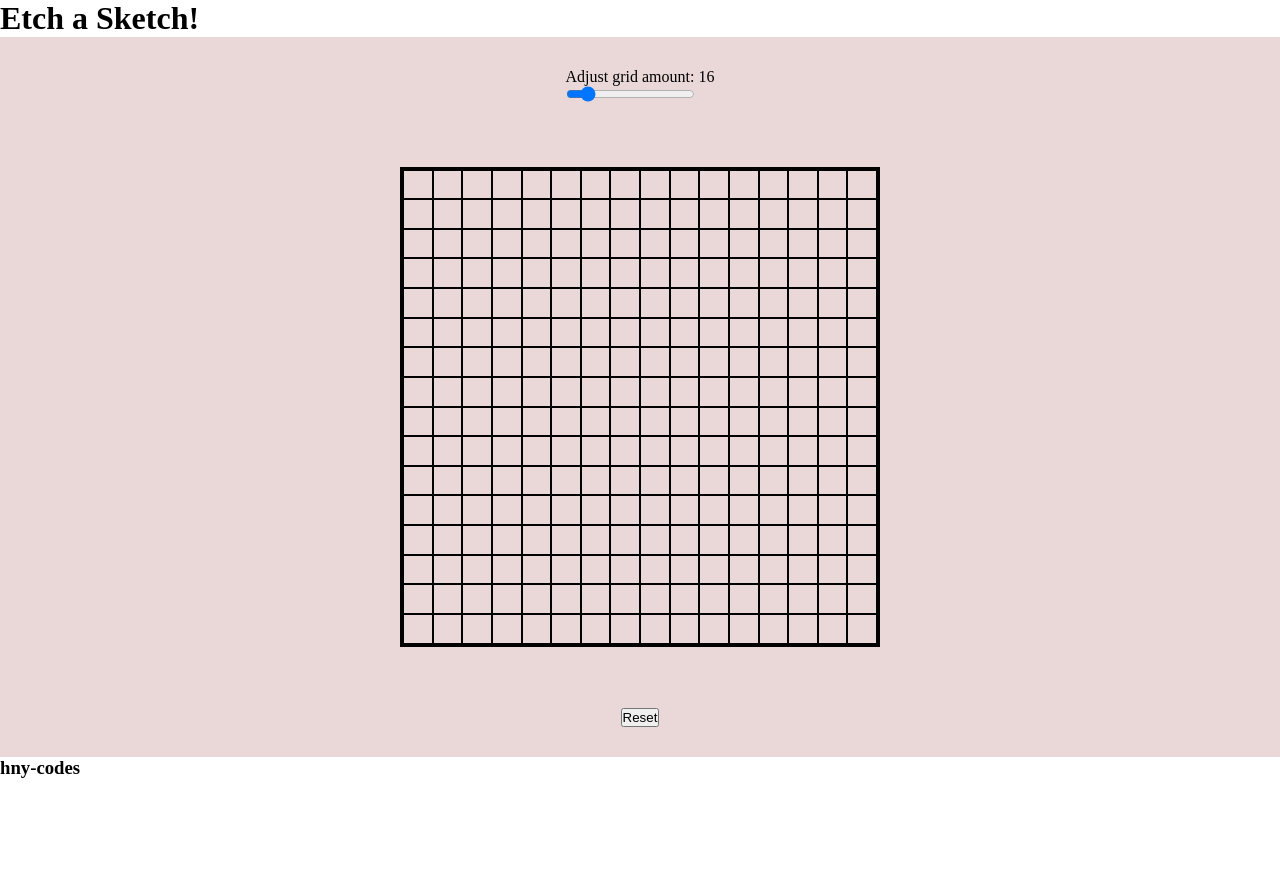
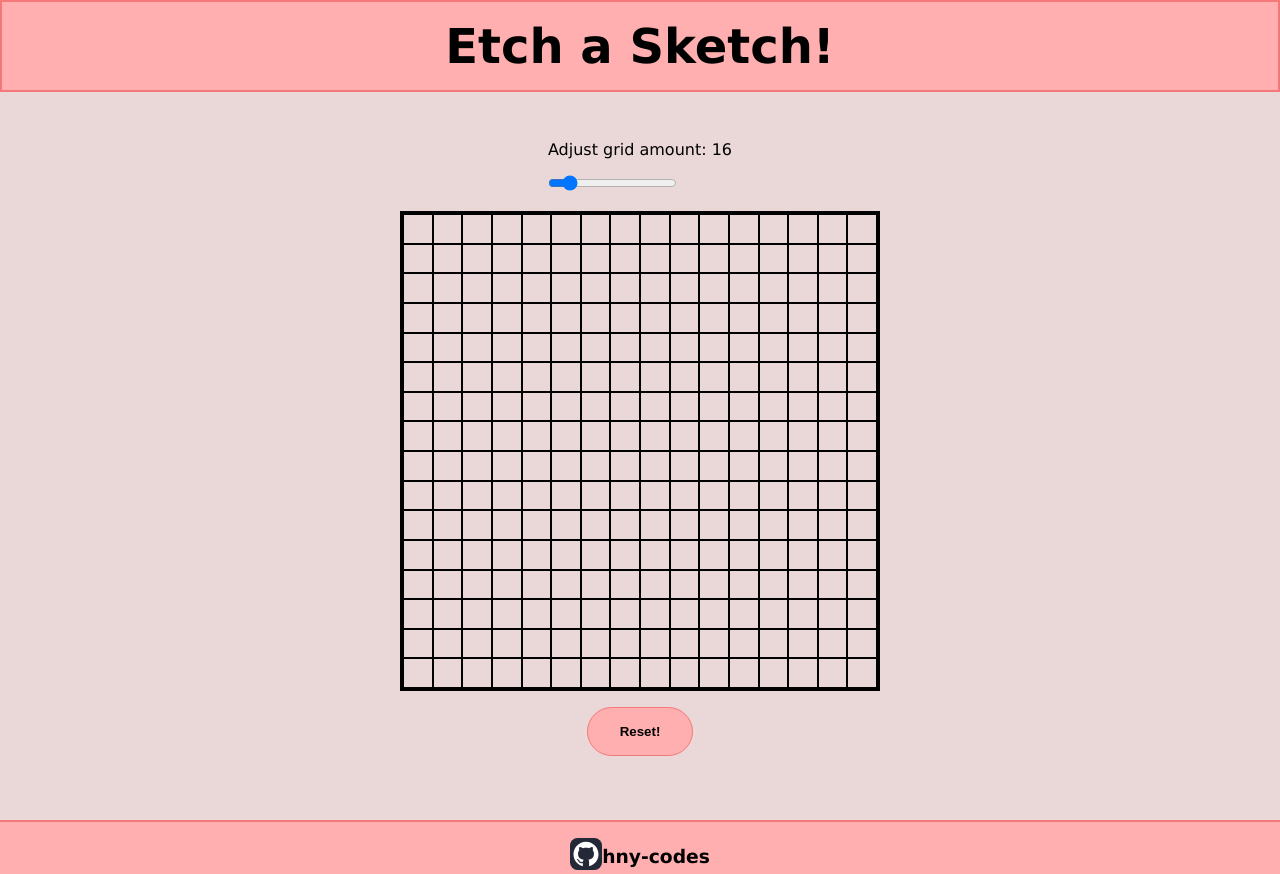
Before and after one commit to hny-codes/etch-a-sketch, a plain HTML site: page index.html in a window 1280 px wide. Before the commit the page ends 800 px from the top, so only its background shows below. Drawn offline with Linux system fonts and the light colour scheme.

Commit message:
Add styling to page elements

```diff
--- a/index.html
+++ b/index.html
@@ -9,21 +9,30 @@
     <script src="app.js" defer></script>
   </head>
   <body>
-    <header>
+    <header class="header-container">
       <h1>Etch a Sketch!</h1>
     </header>
-    <main class="flex">
+    <main class="flex-container">
       <div class="container-prompt">
         <p>Adjust grid amount: <span class="grid-value">16</span></p>
         <div class="slider-container">
-          <input type="range" min="4" max="100" value="16" class="slider">
+          <input type="range" min="4" max="100" value="16" class="slider" />
         </div>
       </div>
       <div class="grid-container"></div>
-      <button class="reset-btn">Reset</button>
+      <button class="reset-btn">Reset!</button>
     </main>
+    <footer>
+      <div class="footer-container">
+        <a href="https://github.com/hny-codes"
+          ><img
+            src="Github-Dark.svg"
+            alt="github profile"
+            width="32px"
+            height="32x"
+        /></a>
+        <h3>hny-codes</h3>
+      </div>
+    </footer>
   </body>
-  <footer>
-    <h3>hny-codes</h3>
-  </footer>
 </html>
--- a/style.css
+++ b/style.css
@@ -4,13 +4,32 @@
   box-sizing: border-box;
 }
 
-.flex {
-    min-height: 90vh;
+body {
+  font-family: Verdana, Geneva, Tahoma, sans-serif;
+  min-height: 100vh;
+  background: rgb(255, 175, 175);
+}
+
+.header-container {
+  display: flex;
+  justify-content: center;
+  align-items: center;
+  background: rgb(255, 175, 175);
+  border: 2px solid rgb(245, 120, 120);
+  padding: 1rem;
+}
+
+.header-container h1 {
+  font-size: 3rem;
+}
+
+.flex-container {
   display: flex;
   flex-direction: column;
   justify-content: space-around;
   align-items: center;
   background: rgb(234, 215, 215);
+  padding: 3rem 0;
 }
 
 .grid-container {
@@ -18,5 +37,32 @@
   display: grid;
   min-height: 30rem;
   min-width: 30rem;
+}
 
+.slider-container {
+    margin: 1rem 0;
 }
+
+.reset-btn {
+    margin: 1rem;
+    padding: 1rem 2rem;
+    text-decoration: none;
+    font-weight: bold;
+    background-color: rgb(255, 175, 175);
+    border: 1px solid rgb(245, 120, 120);
+    border-radius: 30px;
+    cursor: pointer;
+}
+
+footer {
+  height: 100%;
+}
+
+.footer-container {
+  display: flex;
+  justify-content: center;
+  align-items: center;
+  background: rgb(255, 175, 175);
+  border-top: 2px solid rgb(245, 120, 120);
+  padding-top: 1rem;
+}
```
Also changed, not shown: Github-Dark.svg (added). Lines whose indentation alone changed are shown as unchanged.
